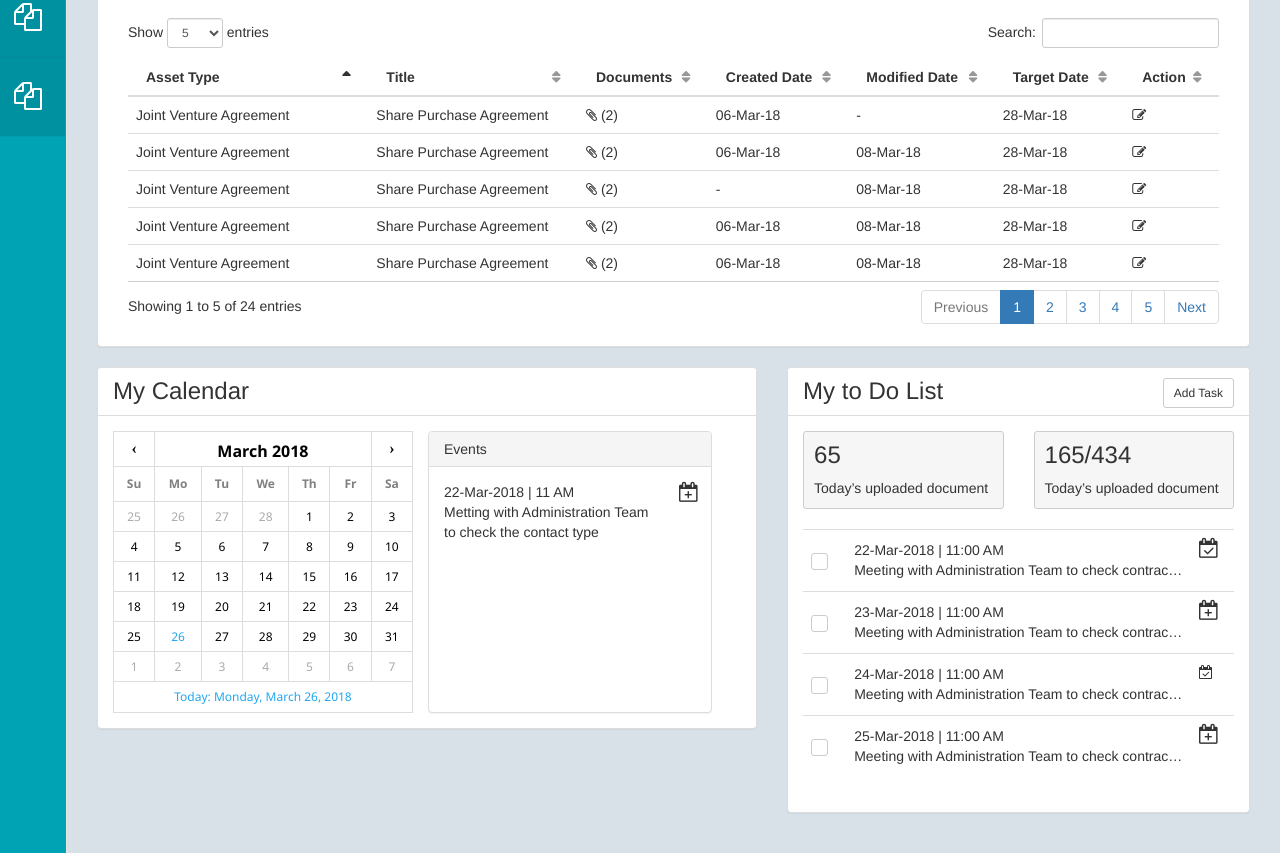
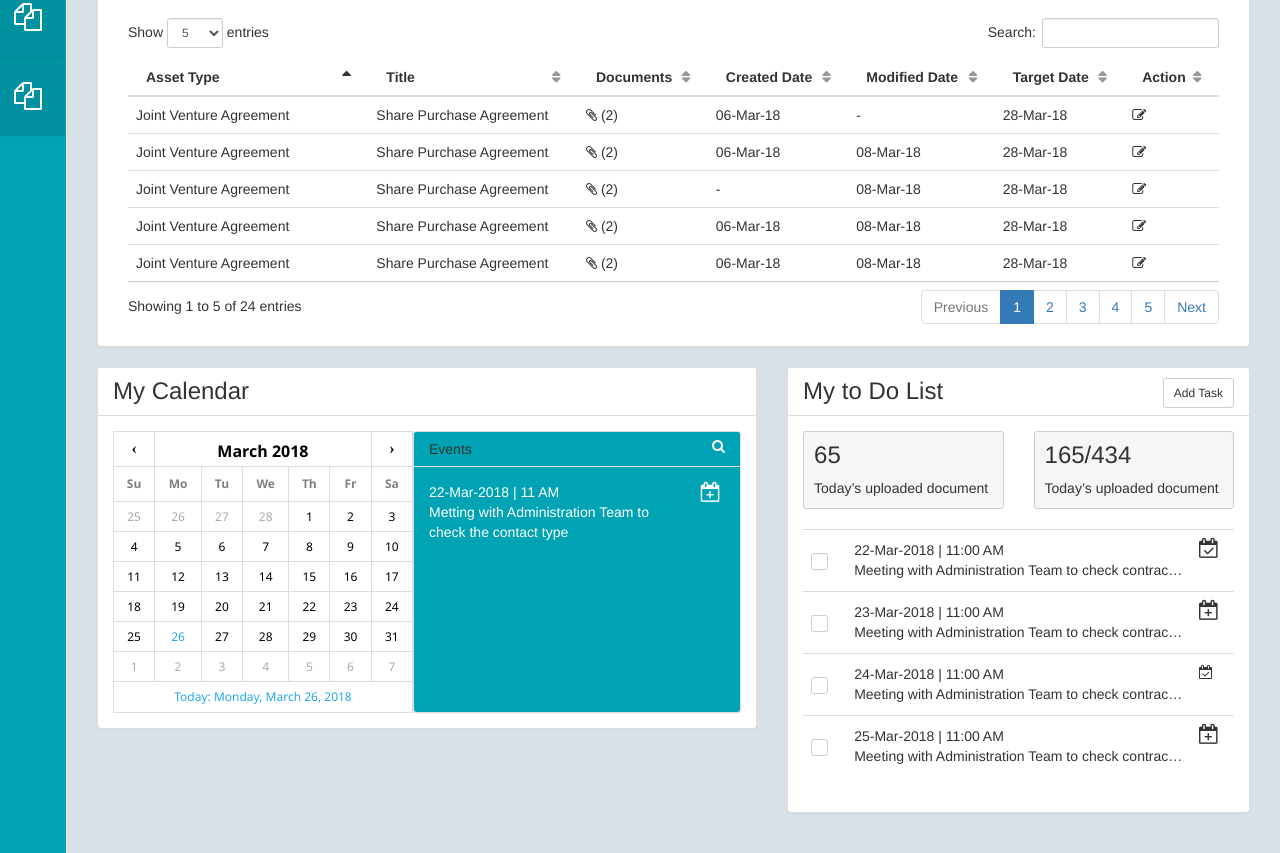
Before and after one commit to sushilkundu143/admin-dashboard, a website with bundled scripts: page index.html in a window 1280 px wide. Shown: the part 645-1498 px from the top of the page. Built offline with nearby package versions, Linux system fonts and the light colour scheme.

Commit message:
add update

```diff
--- a/index.html
+++ b/index.html
@@ -1400,9 +1400,15 @@
                                     <div class="col-lg-auto">
                                         <table id="calendar-demo" class="calendar"></table>
                                     </div>
-                                    <div class="col-lg-6 pr-0">
-                                        <div class="panel calendar-panel panel-default h-100">
-                                            <div class="panel-heading">Events</div>
+                                    <div class="col-lg-auto pr-0">
+                                        <div class="panel bg-theme calendar-panel panel-default h-100">
+                                            <div class="panel-heading bg-theme">
+                                                <span>Events</span>
+                                                <a href="#">
+                                                    <i class="fa fa-search pull-right"></i>
+                                                    </i>
+                                                </a>
+                                            </div>
                                             <div class="panel-body">
                                                 <div class="row">
                                                     <div class="col-sm-10 content">
--- a/scss/sb-admin-2.scss
+++ b/scss/sb-admin-2.scss
@@ -739,6 +739,9 @@ body {
 /* css inherit class */
 
 @media(min-width: 1024px) {
+    .bg-theme {
+        background-color: $theme-color !important;
+    }
     .flex {
         display: flex;
     }
@@ -927,8 +930,14 @@ table.event-table {
 }
 
 .calendar-panel {
+    color: white;
+    border-radius: 0;
     .panel-heading {
         padding: 7px 15px;
+        color: white;
+        a {
+         color: white;
+        }
     }
     .panel-body {
         .icon {
```
Also changed, not shown: dist/css/sb-admin-2.css, 1 other file.
